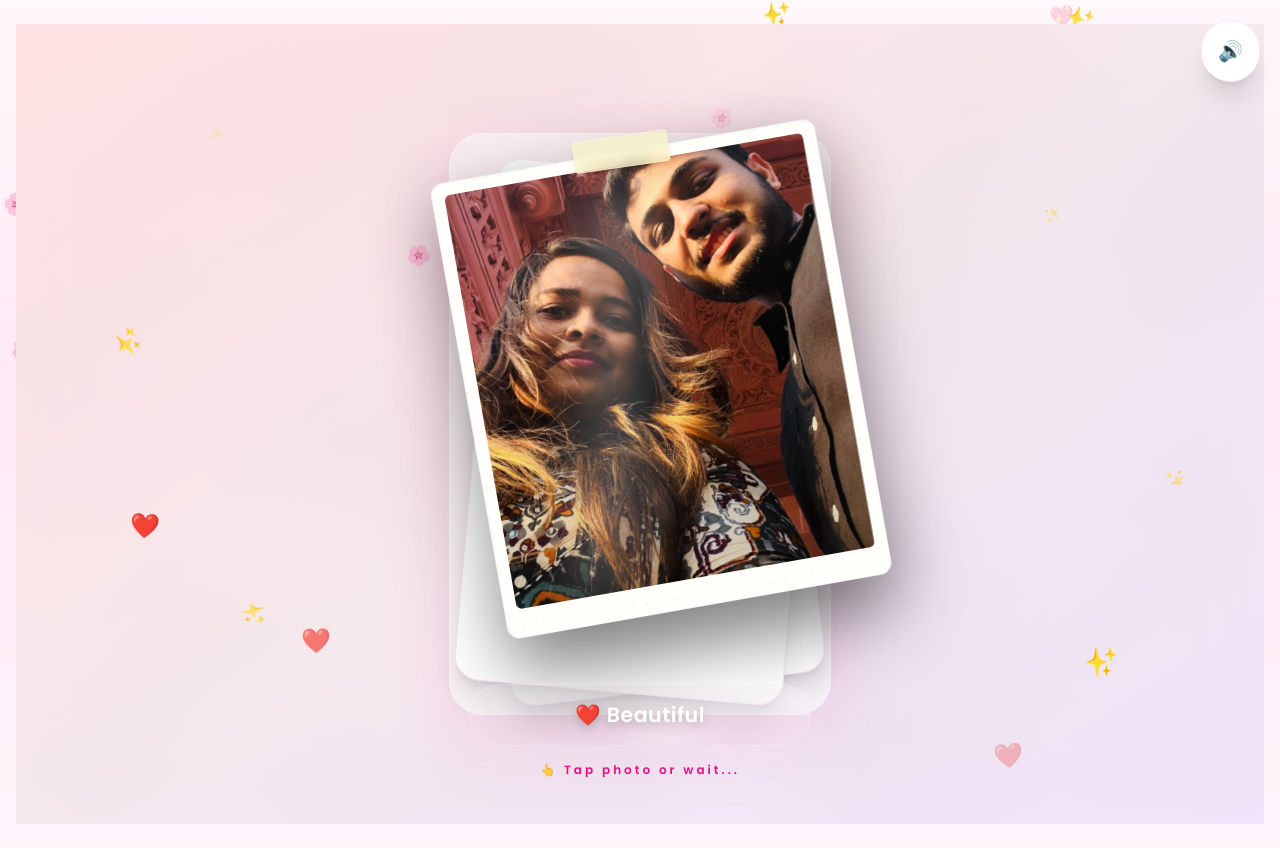
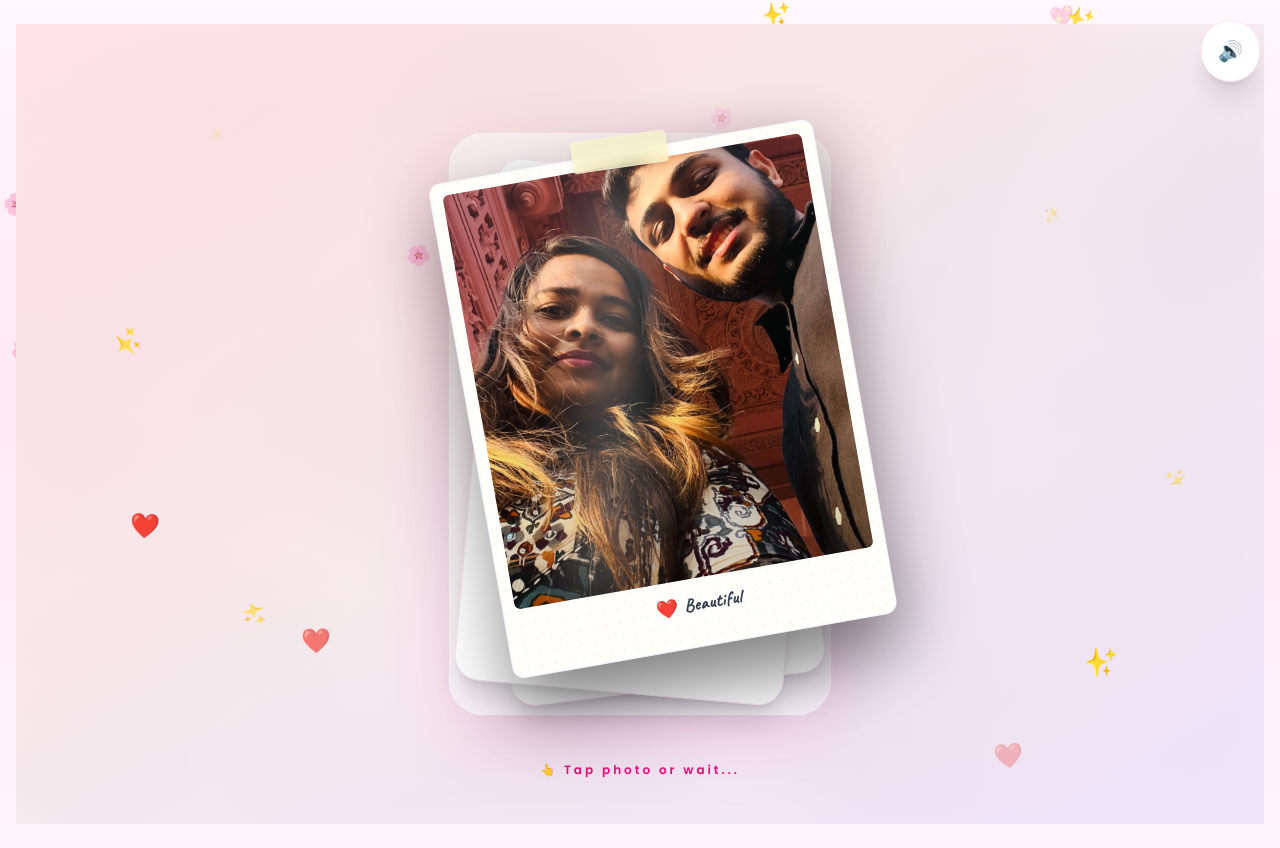
Before and after one commit to Tanay-Mahajan/birthday-surprise, a Next.js app: page / in a window 1280 px wide. Both pictures are taken after a click on the button "Tap To Begin 💖". Built offline with nearby package versions, Linux system fonts and the light colour scheme.

Commit message:
changes for photos4

```diff
--- a/components/PhotoCard.tsx
+++ b/components/PhotoCard.tsx
@@ -1,6 +1,7 @@
 "use client";
 
-import { motion } from "framer-motion";
+import Image from "next/image";
+import { motion, useReducedMotion } from "framer-motion";
 
 type Props = {
   src: string;
@@ -8,215 +9,108 @@ type Props = {
   rotation?: number;
 };
 
+const floatTransition = {
+  repeat: Infinity,
+  duration: 4,
+  ease: "easeInOut",
+} as const;
+
 export default function PhotoCard({
   src,
   caption = "",
   rotation = 0,
 }: Props) {
+  const shouldReduceMotion = useReducedMotion();
+  const hasCaption = caption.trim().length > 0;
+
   return (
-    <motion.div
-      animate={{
-        y: [0, -6, 0],
-        rotate: rotation,
-      }}
-      transition={{
-        y: {
-          repeat: Infinity,
-          duration: 4,
-          ease: "easeInOut",
-        },
-        rotate: {
-          duration: 0.6,
-        },
-      }}
+    <motion.article
+      aria-label={hasCaption ? caption : "Photo memory"}
+      animate={
+        shouldReduceMotion
+          ? { rotate: rotation }
+          : { y: [0, -6, 0], rotate: rotation }
+      }
+      transition={
+        shouldReduceMotion
+          ? { duration: 0.2 }
+          : { y: floatTransition, rotate: { duration: 0.6 } }
+      }
       className="relative w-[88vw] max-w-[360px] sm:max-w-[390px]"
-      style={{
-        transformStyle: "preserve-3d",
-      }}
     >
-      {/* Shadow */}
+      <motion.div
+        aria-hidden="true"
+        animate={
+          shouldReduceMotion
+            ? { opacity: 0.3, scale: 1 }
+            : { scale: [1, 1.04, 1], opacity: [0.28, 0.38, 0.28] }
+        }
+        transition={floatTransition}
+        className="absolute right-5 -bottom-6 left-5 h-10 rounded-full bg-black blur-2xl"
+      />
 
       <motion.div
-        animate={{
-          scale: [1, 1.04, 1],
-          opacity: [0.28, 0.38, 0.28],
-        }}
-        transition={{
-          repeat: Infinity,
-          duration: 4,
-          ease: "easeInOut",
-        }}
-        className="
-          absolute
-          left-5
-          right-5
-          -bottom-6
-          h-10
-          rounded-full
-          bg-black
-          blur-2xl
-        "
+        aria-hidden="true"
+        animate={shouldReduceMotion ? { rotate: -3 } : { rotate: [-3, 2, -3] }}
+        transition={{ repeat: Infinity, duration: 5, ease: "easeInOut" }}
+        className="absolute -top-4 left-1/2 z-30 h-8 w-24 -translate-x-1/2 rounded-sm border border-white/30 bg-yellow-100/60 shadow-md backdrop-blur-sm"
       />
 
-      {/* Tape */}
-
-      <motion.div
-        animate={{
-          rotate: [-3, 2, -3],
-        }}
-        transition={{
-          repeat: Infinity,
-          duration: 5,
-          ease: "easeInOut",
-        }}
-        className="
-          absolute
-          left-1/2
-          -translate-x-1/2
-          -top-4
-          w-24
-          h-8
-          rounded-sm
-          bg-yellow-100/60
-          backdrop-blur-sm
-          border
-          border-white/30
-          shadow-md
-          z-30
-        "
-      />
-
-      {/* Paper */}
-
-      <div
-        className="
-          relative
-          rounded-xl
-          bg-[#fffefb]
-          p-3
-          pb-7
-          shadow-[0_25px_70px_rgba(0,0,0,.45)]
-          overflow-hidden
-          border
-          border-gray-100
-        "
-      >
-        {/* Paper Texture */}
-
+      <div className="relative overflow-hidden rounded-xl border border-gray-100 bg-[#fffefb] p-3 pb-7 shadow-[0_25px_70px_rgba(0,0,0,.45)]">
         <div
-          className="
-            absolute
-            inset-0
-            opacity-[0.04]
-            bg-[radial-gradient(circle_at_1px_1px,#000_1px,transparent_0)]
-            [background-size:14px_14px]
-            pointer-events-none
-          "
+          aria-hidden="true"
+          className="pointer-events-none absolute inset-0 opacity-[0.04] bg-[radial-gradient(circle_at_1px_1px,#000_1px,transparent_0)] [background-size:14px_14px]"
         />
 
-        {/* Photo */}
+        <div className="relative h-[370px] overflow-hidden rounded-md bg-gray-100 sm:h-[420px]">
+          <motion.div
+            animate={
+              shouldReduceMotion
+                ? { scale: 1 }
+                : { scale: [1, 1.06, 1.08], x: [0, -6, 4], y: [0, -4, 3] }
+            }
+            transition={shouldReduceMotion ? { duration: 0.2 } : { duration: 7, ease: "linear" }}
+            className="absolute inset-0"
+          >
+            <Image
+              src={src}
+              alt={hasCaption ? caption : "A birthday memory"}
+              fill
+              loading="eager"
+              sizes="(max-width: 640px) 88vw, 390px"
+              className="object-cover"
+            />
+          </motion.div>
 
-        <div
-          className="
-            relative
-            h-[420px]
-            overflow-hidden
-            rounded-md
-            bg-gray-100
-          "
-        >
-          <motion.img
-            src={src}
-            alt=""
-            animate={{
-              scale: [1, 1.08],
-              x: [0, -10, 8, 0],
-              y: [0, -6, 6, 0],
-            }}
-            transition={{
-              duration: 7,
-              ease: "linear",
-            }}
-            className="
-              w-full
-              h-full
-              object-cover
-            "
-          />
-
-          {/* Gloss Reflection */}
-
-          <motion.div
-            initial={{
-              x: "-140%",
-            }}
-            animate={{
-              x: "180%",
-            }}
-            transition={{
-              repeat: Infinity,
-              duration: 3.5,
-              ease: "linear",
-            }}
-            className="
-              absolute
-              top-0
-              bottom-0
-              w-20
-              bg-white/25
-              blur-xl
-              rotate-12
-            "
-          />
-
-          {/* Soft vignette */}
+          {!shouldReduceMotion && (
+            <motion.div
+              aria-hidden="true"
+              initial={{ x: "-140%" }}
+              animate={{ x: "180%" }}
+              transition={{ repeat: Infinity, duration: 3.5, ease: "linear" }}
+              className="absolute top-0 bottom-0 w-20 rotate-12 bg-white/25 blur-xl"
+            />
+          )}
 
           <div
-            className="
-              absolute
-              inset-0
-              bg-gradient-to-t
-              from-black/15
-              via-transparent
-              to-white/5
-            "
+            aria-hidden="true"
+            className="pointer-events-none absolute inset-0 bg-gradient-to-t from-black/15 via-transparent to-white/5"
           />
         </div>
 
-        {/* Caption */}
-
-        {caption && (
+        {hasCaption && (
           <motion.div
-            initial={{
-              opacity: 0,
-              y: 12,
-            }}
-            animate={{
-              opacity: 1,
-              y: 0,
-            }}
-            transition={{
-              delay: 0.3,
-            }}
-            className="mt-5"
+            initial={shouldReduceMotion ? false : { opacity: 0, y: 12 }}
+            animate={{ opacity: 1, y: 0 }}
+            transition={{ delay: shouldReduceMotion ? 0 : 0.3 }}
+            className="mt-3"
           >
-            <p
-              className="
-                text-center
-                text-lg
-                font-semibold
-                text-gray-700
-                tracking-wide
-              "
-              style={{
-                fontFamily: "Caveat, cursive",
-              }}
-            >
+            <p className="text-center text-lg font-semibold tracking-wide text-gray-700 [font-family:Caveat,cursive]">
               {caption}
             </p>
           </motion.div>
         )}
       </div>
-    </motion.div>
+    </motion.article>
   );
 }
--- a/components/PhotoPopSurprise.tsx
+++ b/components/PhotoPopSurprise.tsx
@@ -6,7 +6,6 @@ import { AnimatePresence, motion } from "framer-motion";
 import PhotoCard from "./PhotoCard";
 import CameraFlash from "./CameraFlash";
 import FloatingParticles from "./FloatingParticles";
-import PhotoCaption from "./PhotoCaption";
 
 type Props = {
   onComplete?: () => void;
@@ -391,7 +390,7 @@ export default function PhotoPopSurprise({
 
                  src={photos[index]}
 
-                 caption=""
+                 caption={captions[index]}
 
                  rotation={rotations[index]}
 
@@ -419,12 +418,6 @@ export default function PhotoPopSurprise({
                              items-center
                            "
                          >
-
-                           <PhotoCaption
-
-                             text={captions[index]}
-
-                           />
 
                            <motion.p
 
```
